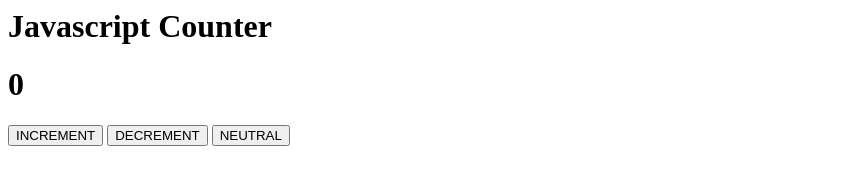
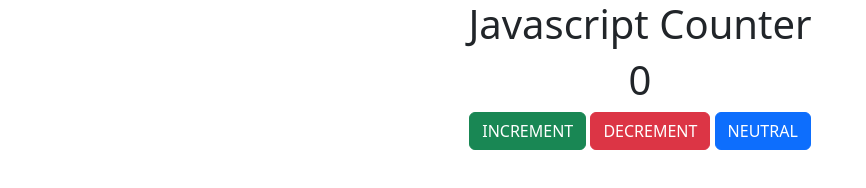
Before and after one commit to david-ewan-campbell/jscounterapp, a plain HTML site: page index.html in a window 1280 px wide. Shown: the whole page, without its empty margins (0-866 px from the left). Drawn offline with nearby package versions, Linux system fonts and the light colour scheme.

Commit message:
css classes added to html body to show how class names can instantly change the button properties using bootstrap css

```diff
--- a/index.html
+++ b/index.html
@@ -3,7 +3,8 @@
 
   <head>
 
-    <link rel=""stylesheet" href="./style.css"
+    <link rel="stylesheet" href="./style.css">
+    <!-- CSS -->
     <link rel="stylesheet" href="https://cdn.jsdelivr.net/npm/bootstrap@5.2.3/dist/css/bootstrap.min.css" integrity="sha256-wLz3iY/cO4e6vKZ4zRmo4+9XDpMcgKOvv/zEU3OMlRo=" crossorigin="anonymous">
   </head>
 
@@ -11,16 +12,16 @@
 
     <div class="container">
 
-      <div class="row">
+      <div class="row justify-content-center">
 
-        <div class="col-md-6">
+        <div class="col-md-6 text-center">
 
           <h1>Javascript Counter </h1>
           <h1 id="number">0</h1>
 
-          <button>INCREMENT</button>
-          <button>DECREMENT</button>
-          <button>NEUTRAL</button>
+          <button class="btn btn-success">INCREMENT</button>
+          <button class="btn btn-danger">DECREMENT</button>
+          <button class="btn btn-primary">NEUTRAL</button>
 
         </div>
 
```
